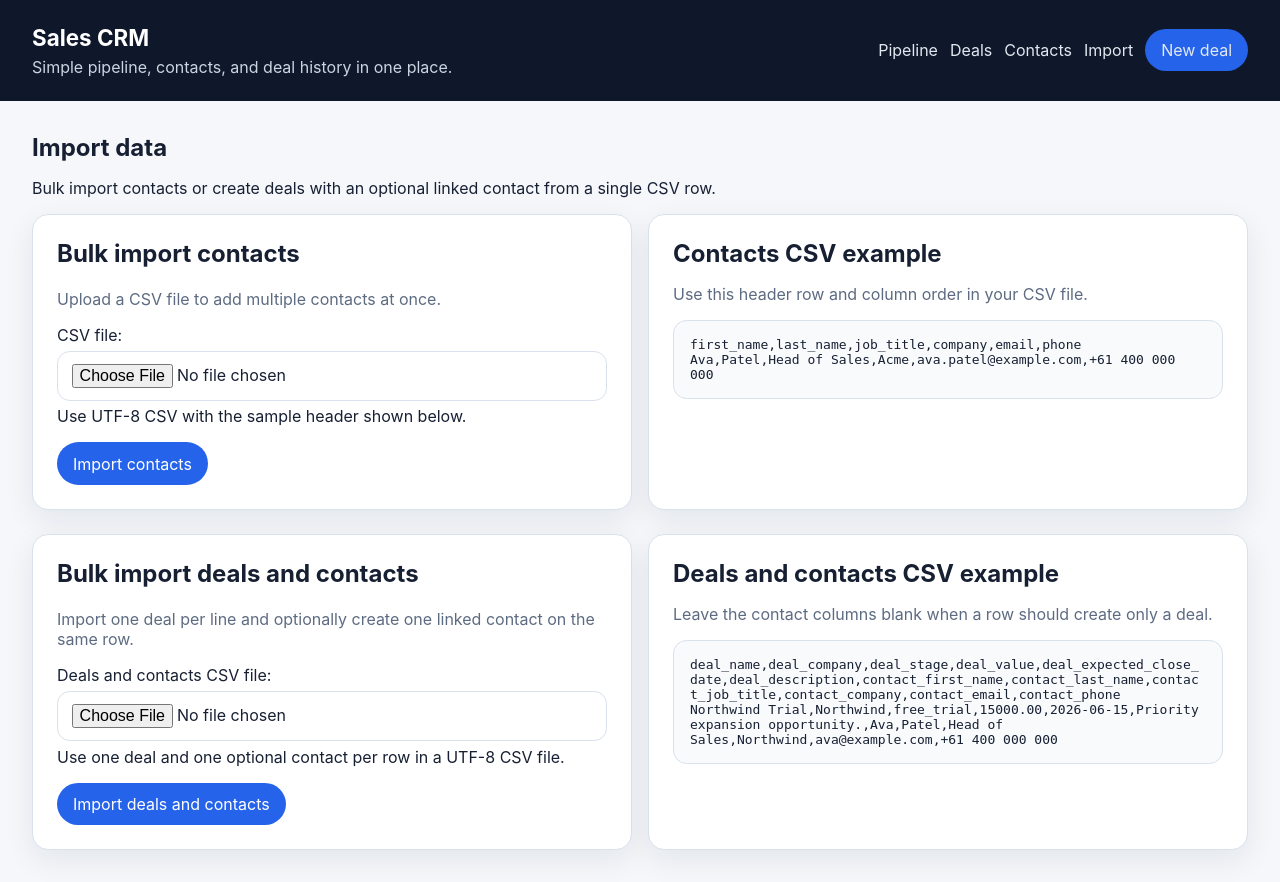
After one commit to pigd0g/crm, a Django app: page /import/ in a window 1280 px wide. The commit adds this page. Run offline with Django 5.2, Linux system fonts and the light colour scheme.

Commit message:
Add import page and CSV import for deals+contacts; implement CSV parsing/validation; add hard-delete actions and UI/API DELETE endpoints; make contact-linking searchable; update forms, views, URLs, templates, CSS, docs and tests

```diff
--- a/crm/forms.py
+++ b/crm/forms.py
@@ -9,6 +9,21 @@ CONTACT_IMPORT_HEADERS = [
     "company",
     "email",
     "phone",
+]
+
+DEAL_CONTACT_IMPORT_HEADERS = [
+    "deal_name",
+    "deal_company",
+    "deal_stage",
+    "deal_value",
+    "deal_expected_close_date",
+    "deal_description",
+    "contact_first_name",
+    "contact_last_name",
+    "contact_job_title",
+    "contact_company",
+    "contact_email",
+    "contact_phone",
 ]
 
 
@@ -32,7 +47,7 @@ class ContactForm(forms.ModelForm):
         fields = ["first_name", "last_name", "job_title", "company", "email", "phone"]
 
 
-class ContactImportForm(forms.Form):
+class CsvImportForm(forms.Form):
     csv_file = forms.FileField(
         label="CSV file",
         help_text="Use UTF-8 CSV with the sample header shown below.",
@@ -43,6 +58,17 @@ class ContactImportForm(forms.Form):
         if not csv_file.name.lower().endswith(".csv"):
             raise forms.ValidationError("Upload a CSV file.")
         return csv_file
+
+
+class ContactImportForm(CsvImportForm):
+    pass
+
+
+class DealContactImportForm(CsvImportForm):
+    csv_file = forms.FileField(
+        label="Deals and contacts CSV file",
+        help_text="Use one deal and one optional contact per row in a UTF-8 CSV file.",
+    )
 
 
 class DealNoteForm(forms.Form):
@@ -56,10 +82,23 @@ class AddContactToDealForm(forms.Form):
     existing_contact = forms.ModelChoiceField(
         queryset=Contact.objects.none(),
         label="Link an existing contact",
+        widget=forms.HiddenInput(),
     )
 
     def __init__(self, *args, deal: Deal, **kwargs):
         super().__init__(*args, **kwargs)
-        queryset = Contact.objects.exclude(pk__in=deal.contacts.values_list("pk", flat=True))
+        queryset = Contact.objects.exclude(pk__in=deal.contacts.values_list("pk", flat=True)).order_by(
+            "company", "last_name", "first_name"
+        )
         self.fields["existing_contact"].queryset = queryset
         self.has_choices = queryset.exists()
+        self.contact_options = [
+            {"id": contact.pk, "label": self.build_contact_label(contact)}
+            for contact in queryset
+        ]
+
+    @staticmethod
+    def build_contact_label(contact: Contact) -> str:
+        details = [contact.company, contact.email, contact.phone]
+        detail_text = " - ".join(detail for detail in details if detail)
+        return f"{contact.full_name} - {detail_text}" if detail_text else contact.full_name
--- a/crm/urls.py
+++ b/crm/urls.py
@@ -6,11 +6,15 @@ app_name = "crm"
 
 urlpatterns = [
     path("", views.HomeRedirectView.as_view(), name="home"),
+    path("import/", views.ImportPageView.as_view(), name="import-page"),
+    path("import/contacts/", views.ContactImportView.as_view(), name="contact-import"),
+    path("import/deals/", views.DealContactImportView.as_view(), name="deal-contact-import"),
     path("pipeline/", views.PipelineView.as_view(), name="pipeline"),
     path("deals/", views.DealListView.as_view(), name="deal-list"),
     path("deals/new/", views.DealCreateView.as_view(), name="deal-create"),
     path("deals/<int:pk>/", views.DealDetailView.as_view(), name="deal-detail"),
     path("deals/<int:pk>/edit/", views.DealUpdateView.as_view(), name="deal-edit"),
+    path("deals/<int:pk>/delete/", views.DealDeleteView.as_view(), name="deal-delete"),
     path("deals/<int:pk>/notes/", views.DealAddNoteView.as_view(), name="deal-add-note"),
     path(
         "deals/<int:pk>/contacts/add/",
@@ -23,7 +27,7 @@ urlpatterns = [
         name="deal-remove-contact",
     ),
     path("contacts/", views.ContactListView.as_view(), name="contact-list"),
-    path("contacts/import/", views.ContactImportView.as_view(), name="contact-import"),
     path("contacts/new/", views.ContactCreateView.as_view(), name="contact-create"),
     path("contacts/<int:pk>/edit/", views.ContactUpdateView.as_view(), name="contact-edit"),
+    path("contacts/<int:pk>/delete/", views.ContactDeleteView.as_view(), name="contact-delete"),
 ]
--- a/crm/views.py
+++ b/crm/views.py
@@ -11,13 +11,45 @@ from django.views import generic
 
 from .forms import (
     CONTACT_IMPORT_HEADERS,
+    DEAL_CONTACT_IMPORT_HEADERS,
     AddContactToDealForm,
     ContactForm,
     ContactImportForm,
+    DealContactImportForm,
     DealForm,
     DealNoteForm,
 )
 from .models import Contact, Deal, DealActivity
+
+
+def parse_uploaded_csv(uploaded_file):
+    try:
+        csv_text = uploaded_file.read().decode("utf-8-sig")
+    except UnicodeDecodeError as error:
+        raise ValueError("The CSV file must be UTF-8 encoded.") from error
+
+    reader = csv.DictReader(StringIO(csv_text))
+    if reader.fieldnames is None:
+        raise ValueError("The CSV file is empty.")
+
+    headers = [field.strip() for field in reader.fieldnames]
+    return headers, reader
+
+
+def normalize_csv_row(row):
+    return {
+        key.strip(): (value or "").strip()
+        for key, value in row.items()
+        if key is not None
+    }
+
+
+def format_form_errors(form):
+    errors = []
+    for field, field_errors in form.errors.items():
+        field_name = field if field != "__all__" else "row"
+        errors.append(f"{field_name}: {' '.join(field_errors)}")
+    return "; ".join(errors)
 
 
 def stage_columns():
@@ -60,11 +92,24 @@ class DealListView(generic.ListView):
     context_object_name = "deals"
 
     def get_queryset(self):
-        return (
+        queryset = (
             Deal.objects.prefetch_related("contacts")
             .annotate(contact_count=Count("contacts"))
             .order_by("company", "name")
         )
+        valid_stages = {value for value, _ in Deal.Stage.choices}
+        self.selected_stage = self.request.GET.get("stage", "")
+        if self.selected_stage in valid_stages:
+            queryset = queryset.filter(stage=self.selected_stage)
+        else:
+            self.selected_stage = ""
+        return queryset
+
+    def get_context_data(self, **kwargs):
+        context = super().get_context_data(**kwargs)
+        context["stage_options"] = Deal.Stage.choices
+        context["selected_stage"] = self.selected_stage
+        return context
 
 
 class DealCreateView(generic.CreateView):
@@ -105,6 +150,15 @@ class DealUpdateView(generic.UpdateView):
         return reverse("crm:deal-detail", args=[self.object.pk])
 
 
+class DealDeleteView(generic.View):
+    def post(self, request, pk):
+        deal = get_object_or_404(Deal, pk=pk)
+        deal_name = deal.name
+        deal.delete()
+        messages.success(request, f'Deal "{deal_name}" deleted.')
+        return redirect("crm:deal-list")
+
+
 class DealDetailView(generic.DetailView):
     model = Deal
     template_name = "crm/deal_detail.html"
@@ -129,12 +183,26 @@ class ContactListView(generic.ListView):
     def get_queryset(self):
         return Contact.objects.annotate(deal_count=Count("deals"))
 
+
+class ImportPageView(generic.TemplateView):
+    template_name = "crm/import_page.html"
+
     def get_context_data(self, **kwargs):
         context = super().get_context_data(**kwargs)
-        context["import_form"] = kwargs.get("import_form", ContactImportForm())
-        context["sample_import_header"] = ",".join(CONTACT_IMPORT_HEADERS)
-        context["sample_import_row"] = (
+        context["contact_import_form"] = kwargs.get("contact_import_form", ContactImportForm())
+        context["deal_contact_import_form"] = kwargs.get(
+            "deal_contact_import_form",
+            DealContactImportForm(),
+        )
+        context["contact_sample_import_header"] = ",".join(CONTACT_IMPORT_HEADERS)
+        context["contact_sample_import_row"] = (
             "Ava,Patel,Head of Sales,Acme,ava.patel@example.com,+61 400 000 000"
+        )
+        context["deal_contact_sample_import_header"] = ",".join(DEAL_CONTACT_IMPORT_HEADERS)
+        context["deal_contact_sample_import_row"] = (
+            "Northwind Trial,Northwind,free_trial,15000.00,2026-06-15,"
+            "Priority expansion opportunity.,Ava,Patel,Head of Sales,Northwind,"
+            "ava@example.com,+61 400 000 000"
         )
         return context
 
@@ -194,40 +262,39 @@ class ContactUpdateView(generic.UpdateView):
         return reverse("crm:contact-list")
 
 
+class ContactDeleteView(generic.View):
+    def post(self, request, pk):
+        contact = get_object_or_404(Contact, pk=pk)
+        contact_name = contact.full_name
+        contact.delete()
+        messages.success(request, f'Contact "{contact_name}" deleted.')
+        return redirect("crm:contact-list")
+
+
 class ContactImportView(generic.View):
     def post(self, request):
         form = ContactImportForm(request.POST, request.FILES)
         if not form.is_valid():
             messages.error(request, "Import failed. Upload a valid CSV file.")
-            return self._render_contact_list_with_form(request, form)
+            return self._render_import_page(request, form)
 
         try:
             imported_count = self._import_contacts(form.cleaned_data["csv_file"])
         except ValueError as error:
             messages.error(request, f"Import failed. {error}")
-            return self._render_contact_list_with_form(request, form)
+            return self._render_import_page(request, form)
 
         messages.success(request, f"Imported {imported_count} contact(s).")
-        return redirect("crm:contact-list")
+        return redirect("crm:import-page")
 
-    def _render_contact_list_with_form(self, request, form):
-        view = ContactListView()
+    def _render_import_page(self, request, form):
+        view = ImportPageView()
         view.setup(request)
-        view.object_list = view.get_queryset()
-        context = view.get_context_data(import_form=form)
+        context = view.get_context_data(contact_import_form=form)
         return view.render_to_response(context)
 
     def _import_contacts(self, uploaded_file):
-        try:
-            csv_text = uploaded_file.read().decode("utf-8-sig")
-        except UnicodeDecodeError as error:
-            raise ValueError("The CSV file must be UTF-8 encoded.") from error
-
-        reader = csv.DictReader(StringIO(csv_text))
-        if reader.fieldnames is None:
-            raise ValueError("The CSV file is empty.")
-
-        headers = [field.strip() for field in reader.fieldnames]
+        headers, reader = parse_uploaded_csv(uploaded_file)
         missing_headers = [
             header for header in CONTACT_IMPORT_HEADERS if header not in headers
         ]
@@ -237,11 +304,7 @@ class ContactImportView(generic.View):
 
         contacts = []
         for line_number, row in enumerate(reader, start=2):
-            normalized_row = {
-                key.strip(): (value or "").strip()
-                for key, value in row.items()
-                if key is not None
-            }
+            normalized_row = normalize_csv_row(row)
             if not any(normalized_row.values()):
                 continue
 
@@ -269,6 +332,102 @@ class ContactImportView(generic.View):
         return len(contacts)
 
 
+class DealContactImportView(generic.View):
+    def post(self, request):
+        form = DealContactImportForm(request.POST, request.FILES)
+        if not form.is_valid():
+            messages.error(request, "Import failed. Upload a valid CSV file.")
+            return self._render_import_page(request, form)
+
+        try:
+            deal_count, contact_count = self._import_deals_and_contacts(
+                form.cleaned_data["csv_file"]
+            )
+        except ValueError as error:
+            messages.error(request, f"Import failed. {error}")
+            return self._render_import_page(request, form)
+
+        messages.success(
+            request,
+            f"Imported {deal_count} deal(s) and {contact_count} contact(s).",
+        )
+        return redirect("crm:import-page")
+
+    def _render_import_page(self, request, form):
+        view = ImportPageView()
+        view.setup(request)
+        context = view.get_context_data(deal_contact_import_form=form)
+        return view.render_to_response(context)
+
+    def _import_deals_and_contacts(self, uploaded_file):
+        headers, reader = parse_uploaded_csv(uploaded_file)
+        missing_headers = [
+            header for header in DEAL_CONTACT_IMPORT_HEADERS if header not in headers
+        ]
+        if missing_headers:
+            missing = ", ".join(missing_headers)
+            raise ValueError(f"Missing required column(s): {missing}.")
+
+        deal_count = 0
+        contact_count = 0
+        with transaction.atomic():
+            for line_number, row in enumerate(reader, start=2):
+                normalized_row = normalize_csv_row(row)
+                if not any(normalized_row.values()):
+                    continue
+
+                deal_form = DealForm(
+                    {
+                        "name": normalized_row["deal_name"],
+                        "company": normalized_row["deal_company"],
+                        "stage": normalized_row["deal_stage"] or Deal.Stage.LEAD,
+                        "value": normalized_row["deal_value"],
+                        "expected_close_date": normalized_row["deal_expected_close_date"],
+                        "description": normalized_row["deal_description"],
+                    }
+                )
+                if not deal_form.is_valid():
+                    raise ValueError(
+                        f"Row {line_number} has invalid deal data: {format_form_errors(deal_form)}."
+                    )
+
+                deal = deal_form.save()
+                deal_count += 1
+
+                raw_contact_values = {
+                    "first_name": normalized_row["contact_first_name"],
+                    "last_name": normalized_row["contact_last_name"],
+                    "job_title": normalized_row["contact_job_title"],
+                    "company": normalized_row["contact_company"],
+                    "email": normalized_row["contact_email"],
+                    "phone": normalized_row["contact_phone"],
+                }
+                if not any(raw_contact_values.values()):
+                    continue
+
+                if not raw_contact_values["first_name"]:
+                    raise ValueError(f"Row {line_number} is missing contact_first_name.")
+
+                contact_values = {
+                    **raw_contact_values,
+                    "company": raw_contact_values["company"] or normalized_row["deal_company"],
+                }
+                contact_form = ContactForm(contact_values)
+                if not contact_form.is_valid():
+                    raise ValueError(
+                        f"Row {line_number} has invalid contact data: {format_form_errors(contact_form)}."
+                    )
+
+                contact = contact_form.save()
+                deal.contacts.add(contact)
+                contact_count += 1
+
+        if not deal_count:
+            raise ValueError("The CSV file does not contain any import rows.")
+
+        return deal_count, contact_count
+
+
 class DealAddNoteView(generic.View):
     def post(self, request, pk):
         deal = get_object_or_404(Deal, pk=pk)
@@ -293,7 +452,8 @@ class DealAddContactView(generic.View):
             deal.contacts.add(form.cleaned_data["existing_contact"])
             messages.success(request, "Contact linked to the deal.")
         else:
-            messages.error(request, "Contact could not be linked.")
+            error = form.errors.get("existing_contact", ["Contact could not be linked."])[0]
+            messages.error(request, error)
         return HttpResponseRedirect(reverse("crm:deal-detail", args=[deal.pk]))
 
 
--- a/static/css/app.css
+++ b/static/css/app.css
@@ -95,7 +99,9 @@ a {
 .section-header,
 .page-heading-inline,
 .form-actions,
-.contact-actions {
+.contact-actions,
+.page-actions,
+.inline-form {
     display: flex;
     align-items: center;
     justify-content: space-between;
@@ -351,6 +373,54 @@ button,
     overflow-x: auto;
     white-space: pre-wrap;
     word-break: break-word;
+}
+
+.details-toggle {
+    width: 100%;
+}
+
+.details-toggle summary {
+    list-style: none;
+}
+
+.details-toggle summary::-webkit-details-marker {
+    display: none;
+}
+
+.details-content {
+    margin-top: 1rem;
+}
+
+.section-spaced {
+    margin-top: 1.5rem;
+}
+
+.page-actions {
+    flex-wrap: wrap;
+    justify-content: flex-end;
+}
+
+.inline-form {
+    flex-wrap: wrap;
+    justify-content: flex-end;
+}
+
+.inline-form label {
+    font-weight: 600;
+}
+
+.inline-form select {
+    min-width: 180px;
+    border: 1px solid var(--line);
+    border-radius: 0.8rem;
+    padding: 0.7rem 0.85rem;
+    font: inherit;
+    background: #fff;
+}
+
+.data-table td .contact-actions,
+.data-table td form {
+    margin: 0;
 }
 
 .timeline-meta {
--- a/templates/base.html
+++ b/templates/base.html
@@ -17,11 +17,12 @@
             <a href="{% url 'crm:pipeline' %}">Pipeline</a>
             <a href="{% url 'crm:deal-list' %}">Deals</a>
             <a href="{% url 'crm:contact-list' %}">Contacts</a>
+            <a href="{% url 'crm:import-page' %}">Import</a>
             <a class="button-link" href="{% url 'crm:deal-create' %}">New deal</a>
         </nav>
     </header>
 
-    <main class="page-shell">
+    <main class="page-shell{% block main_class %}{% endblock %}">
         {% if messages %}
             <ul class="messages">
                 {% for message in messages %}
@@ -31,5 +32,6 @@
         {% endif %}
         {% block content %}{% endblock %}
     </main>
+    {% block extra_scripts %}{% endblock %}
 </body>
 </html>
--- /dev/null
+++ b/templates/crm/import_page.html
@@ -0,0 +1,52 @@
+{% extends "base.html" %}
+
+{% block title %}Import | Sales CRM{% endblock %}
+
+{% block content %}
+<section class="page-header">
+    <div>
+        <h1>Import data</h1>
+        <p>Bulk import contacts or create deals with an optional linked contact from a single CSV row.</p>
+    </div>
+</section>
+
+<section class="detail-grid">
+    <article class="panel">
+        <div class="section-header">
+            <h2>Bulk import contacts</h2>
+        </div>
+        <p class="muted">Upload a CSV file to add multiple contacts at once.</p>
+        <form method="post" action="{% url 'crm:contact-import' %}" enctype="multipart/form-data" class="stack-form">
+            {% csrf_token %}
+            {{ contact_import_form.as_p }}
+            <button type="submit" class="button-link">Import contacts</button>
+        </form>
+    </article>
+    <article class="panel">
+        <h2>Contacts CSV example</h2>
+        <p class="muted">Use this header row and column order in your CSV file.</p>
+        <pre class="code-sample">{{ contact_sample_import_header }}
+{{ contact_sample_import_row }}</pre>
+    </article>
+</section>
+
+<section class="detail-grid section-spaced">
+    <article class="panel">
+        <div class="section-header">
+            <h2>Bulk import deals and contacts</h2>
+        </div>
+        <p class="muted">Import one deal per line and optionally create one linked contact on the same row.</p>
+        <form method="post" action="{% url 'crm:deal-contact-import' %}" enctype="multipart/form-data" class="stack-form">
+            {% csrf_token %}
+            {{ deal_contact_import_form.as_p }}
+            <button type="submit" class="button-link">Import deals and contacts</button>
+        </form>
+    </article>
+    <article class="panel">
+        <h2>Deals and contacts CSV example</h2>
+        <p class="muted">Leave the contact columns blank when a row should create only a deal.</p>
+        <pre class="code-sample">{{ deal_contact_sample_import_header }}
+{{ deal_contact_sample_import_row }}</pre>
+    </article>
+</section>
+{% endblock %}
--- a/templates/crm/pipeline.html
+++ b/templates/crm/pipeline.html
@@ -1,6 +1,7 @@
 {% extends "base.html" %}
 
 {% block title %}Pipeline | Sales CRM{% endblock %}
+{% block main_class %} page-shell-wide{% endblock %}
 
 {% block content %}
 <section class="hero">
```
Also changed, not shown: other parts of static/css/app.css (+25 -5 lines), API.md (+20 -0 lines), crm/api_views.py (+10 -0 lines), crm/tests.py (+129 -3 lines), dummy-contacts.csv (added, +11 -0 lines), dummy-deals.csv (added, +8 -0 lines), templates/crm/contact_list.html (+38 -36 lines), templates/crm/deal_detail.html (+54 -2 lines), templates/crm/deal_list.html (+24 -2 lines), README.md.
